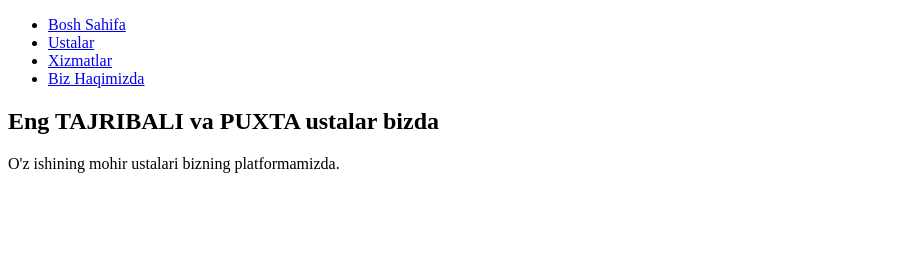
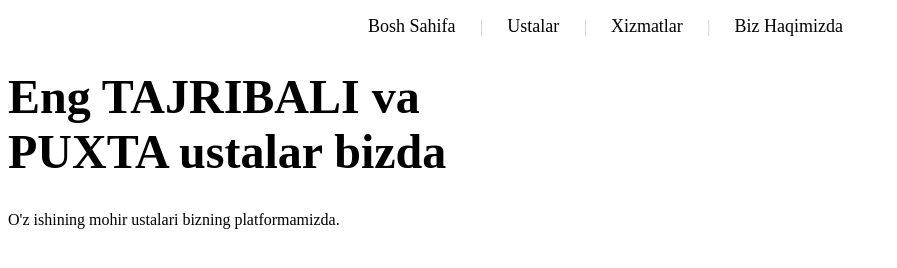
Before and after one commit to Zufar-Aminov/Thorough-Project, a plain HTML site: page index.html in a window 1280 px wide. Shown: the whole page, without its empty margins (0-897 px from the left). Drawn offline with Linux system fonts and the light colour scheme.

Commit message:
css uladik navbarni tartibladik main title qo'shdik

```diff
--- a/index.html
+++ b/index.html
@@ -1,20 +1,21 @@
 <!DOCTYPE html>
-<html lang="en">
+<html lang="uz">
 <head>
     <meta charset="UTF-8">
     <meta name="viewport" content="width=device-width, initial-scale=1.0">
-    <title>Bosh sahifa</title>
+    <title>Puxta - Eng Yaxshi Ustalar Servisi</title>
+    <link rel="stylesheet" href="style.css">
 </head>
 <body>
- <div>
+ <div class="navbar_place" >
     <ul>
-        <li> <a href="index.html"> Bosh Sahifa </a> </li>
-        <li> <a href="masters.html"> Ustalar </a> </li>
-        <li> <a href="services.html"> Xizmatlar </a> </li>
-        <li> <a href="about_us.html"> Biz Haqimizda </a> </li>
+        <li class="navbar" > <a class="a1" href="index.html"> Bosh Sahifa </a> </li> <span class="nav_beetwen" >|</span>
+        <li class="navbar" > <a class="a1" href="masters.html"> Ustalar </a> </li> <span class="nav_beetwen" >|</span>
+        <li class="navbar" > <a class="a1" href="services.html"> Xizmatlar </a> </li> <span class="nav_beetwen" >|</span>
+        <li class="navbar" > <a class="a1" href="about_us.html"> Biz Haqimizda </a> </li>
     </ul>
  </div>
-    <h2>Eng TAJRIBALI va PUXTA ustalar bizda</h2>
+    <h1 class="main_title" >Eng TAJRIBALI va <br> PUXTA ustalar bizda</h1>
     <p>O'z ishining mohir ustalari bizning platformamizda.</p>
 </body>
 </html>
```
